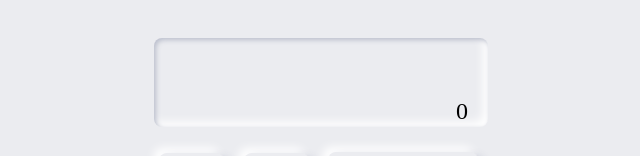
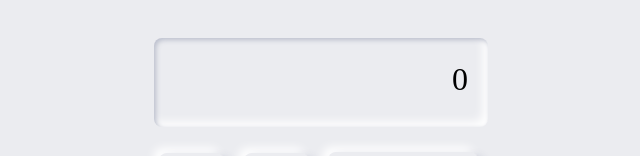
Before and after one commit to Denilson-Semedo/CalculatorNeo, an Angular app: page / in a window 1280 px wide. Shown: the top 156 px of the page, without its empty margins (319-959 px from the left). Built offline with nearby package versions, Linux system fonts and the light colour scheme.

Commit message:
fix the monitor CSS

```diff
--- a/src/app/app.component.css
+++ b/src/app/app.component.css
@@ -16,11 +16,15 @@ form{
 }
 
 #result{
-    font-size: 24px;
+    font-size: 32px;
+    margin-top: 13px
 }
 
 #calculation{
-    color: #898989; font-size:18px;
+    color: #898989;
+    font-size:18px;
+    margin: 0;
+    margin-top: 10px;
 }
 
 #main{
```
